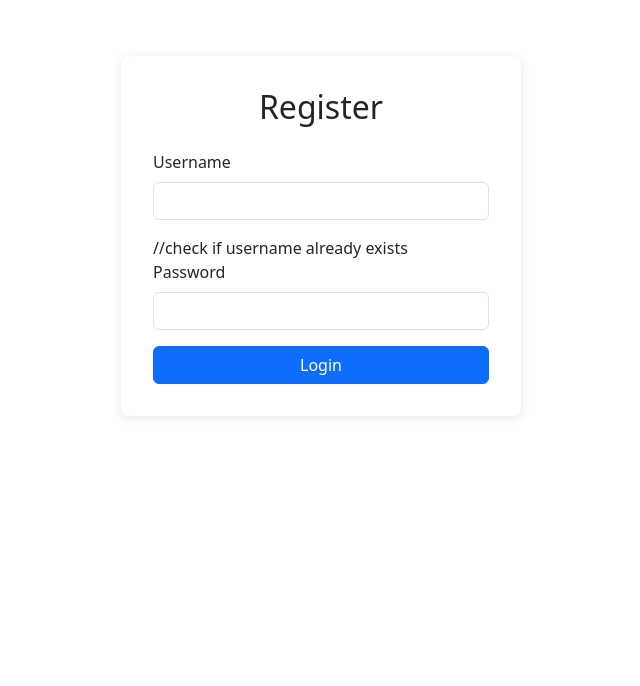
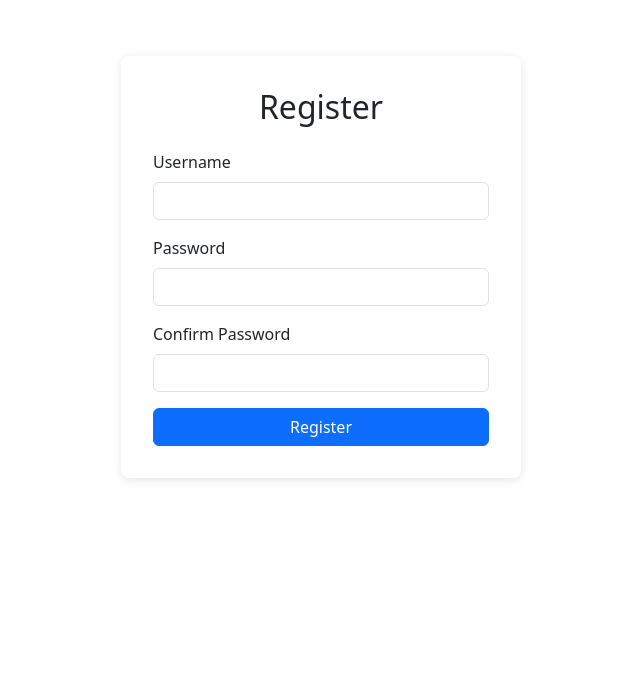
Before and after one commit to MatthewDustin/MemoryMap, a Flask app: template templates/register.html in a window 1280 px wide. Shown: the part 56-742 px from the top of the page, without its empty margins (319-959 px from the left). Run offline with Flask 3, Linux system fonts and the light colour scheme; the template is opened without the code that fills it: values that come from a table or form of the project are taken from there, others are empty.

Commit message:
registering and logins work

```diff
--- a/app.py
+++ b/app.py
@@ -26,12 +26,30 @@ from flask_wtf import CSRFProtect
 from dotenv import load_dotenv
 from flask_wtf import FlaskForm
 from wtforms import StringField, PasswordField, SubmitField
-from wtforms.validators import DataRequired
+from wtforms.validators import DataRequired, EqualTo
 
 class LoginForm(FlaskForm):
     username = StringField('Username', validators=[DataRequired()])
     password = PasswordField('Password', validators=[DataRequired()])
     submit = SubmitField('Login')
+
+class RegisterForm(FlaskForm):
+    username = StringField('Username', validators=[DataRequired()])
+    password = PasswordField('Password', validators=[DataRequired()])
+    confirm_password = PasswordField('Confirm Password', validators=[
+        DataRequired(),
+        EqualTo('password', message='Passwords must match')
+    ])
+    submit = SubmitField('Register')
+
+def get_db_connection():
+    """Establish and return a new database connection."""
+    return mysql.connector.connect(
+        host=os.getenv('DATABASE_URL', 'localhost'),
+        user="admin",
+        password="memorymap",
+        database="memorymapdb"
+    )
 
 load_dotenv()
 csrf = CSRFProtect()
@@ -121,7 +139,7 @@ def login():
         password = form.password.data
 
         # Add your authentication logic here
-        if username == 'admin' and password == 'password':  # Replace with real auth
+        if checkLoginAttempt(username, password):  # Replace with real auth
             session['authenticated'] = True
             session['user'] = username
             return redirect(url_for('index'))
@@ -143,23 +161,32 @@ def logout():
 
 @app.route('/register', methods=['GET', 'POST'])
 def register():
+    form = RegisterForm()
     usernames = getUsernames()
     # passwords = getPasswords()  # Removed or commented out as getPasswords is not defined
-    if request.method == 'POST':
-        username = request.form.get('username')
-        password = request.form.get('password')
+    if form.validate_on_submit():
+        username = form.username.data
+        password = form.password.data
+        if username in usernames:
+            session['error_message'] = 'Username already exists'
+            return redirect(url_for('register'))
 
         password = hash(password)
+        if (addUser(username, password)):
+            session['authenticated'] = True
+            session['user'] = username
+            logger.info("User authenticated, showing home page")
 
-        session['authenticated'] = True
-        session['user'] = username
-        # send usernames to page
-        return redirect(url_for('hello', usernames=usernames))
-        #else:
-            #session['error_message'] = 'Invalid username or password'
-            #return redirect(url_for('login'))
+            logger.info(logField="custom-entry", arbitraryField="custom-entry")
+            logger.info("Child logger with trace Id.")
+
+            return render_template('home.html', user=session.get('user'))
+        else:
+            session['error_message'] = 'Failed to register user'
+            return redirect(url_for('register'))
     return render_template('register.html',
-                         error_message=session.pop('error_message', None))
+                            form=form,
+                            error_message=session.pop('error_message', None))
 
 @app.route('/copyright')
 def copyright():
@@ -178,17 +205,45 @@ def hash(password):
     import hashlib
     return hashlib.sha256(password.encode()).hexdigest()
 
+def checkLoginAttempt(username, password):
+    # Check if the username and password match in the database
+    # set URL for database
+    try:
+        conn = get_db_connection()
+        cursor = conn.cursor()
+        cursor.execute("SELECT * FROM users WHERE username = %s AND password = %s", (username, hash(password)))
+        result = cursor.fetchone()
+        cursor.close()
+        conn.close()
+        return result is not None
+    except mysql.connector.Error as err:
+        logger.error(f"Error: {err}")
+        return False
+
+def addUser(username, password):
+    # Add user to the database
+    # set URL for database
+    try:
+        conn = get_db_connection()
+        cursor = conn.cursor()
+        cursor.execute("INSERT INTO users (username, password) VALUES (%s, %s)", (username, password))
+        conn.commit()
+        cursor.close()
+        conn.close()
+        return True
+    except mysql.connector.Error as err:
+        logger.error(f"Error: {err}")
+        return False
+
+
 def getUsernames():
     # Fetch usernames from the database
     # set URL for database
     #user=os.getenv('MYSQL_USER', 'your-username'),
     #password=os.getenv('MYSQL_PASSWORD', 'your-password'),
-    database_url = os.getenv('DATABASE_URL', 'localhost')
+
     try:
-        conn = mysql.connector.connect(
-            host=database_url,
-            database=os.getenv('MYSQL_DATABASE', 'mydatabase')
-        )
+        conn = get_db_connection()
         # connect to the database
         cursor = conn.cursor()
         cursor.execute("SELECT username FROM users")
@@ -198,7 +253,7 @@ def getUsernames():
         return usernames
     except mysql.connector.Error as err:
         logger.error(f"Error: {err}")
-        return ["Error fetching usernames: " + str(err)]
+        return []
 
 def shutdown_handler(signal_int: int, frame: FrameType) -> None:
     logger.info(f"Caught Signal {signal.strsignal(signal_int)}")
--- a/templates/register.html
+++ b/templates/register.html
@@ -1,6 +1,6 @@
 {% extends "base.html" %}
 
-{% block title %}Login{% endblock %}
+{% block title %}Register{% endblock %}
 
 {% block extra_css %}
 <style>
@@ -28,32 +28,40 @@
     </div>
     {% endif %}
 
-    <script>
-        const users = JSON.parse('{{ usernames | tojson | safe }}');
-        console.log(users);
-    </script>
     <form method="POST" action="{{ url_for('register') }}">
+        {{ form.hidden_tag() }}
+
         <div class="mb-3">
             <label for="username" class="form-label">Username</label>
-            <input type="text" class="form-control" id="username" name="username" required>
+            {{ form.username(class="form-control", id="username") }}
+            {% if form.username.errors %}
+            <div class="text-danger">
+                {{ form.username.errors[0] }}
+            </div>
+            {% endif %}
         </div>
-        //check if username already exists
-        <script>
-            document.getElementById('username').addEventListener('input', function() {
-                const username = this.value;
-                if (users.includes(username)) {
-                    this.setCustomValidity('Username already exists');
-                } else {
-                    this.setCustomValidity('');
-                }
-            });
-        </script>
+
         <div class="mb-3">
             <label for="password" class="form-label">Password</label>
-            <input type="password" class="form-control" id="password" name="password" required>
+            {{ form.password(class="form-control", id="password") }}
+            {% if form.password.errors %}
+            <div class="text-danger">
+                {{ form.password.errors[0] }}
+            </div>
+            {% endif %}
         </div>
 
-        <button type="submit" class="btn btn-primary w-100">Login</button>
+        <div class="mb-3">
+            <label for="confirm_password" class="form-label">Confirm Password</label>
+            {{ form.confirm_password(class="form-control", id="confirm_password") }}
+            {% if form.confirm_password.errors %}
+            <div class="text-danger">
+                {{ form.confirm_password.errors[0] }}
+            </div>
+            {% endif %}
+        </div>
+
+        <button type="submit" class="btn btn-primary w-100">Register</button>
     </form>
 </div>
 {% endblock %}
```
